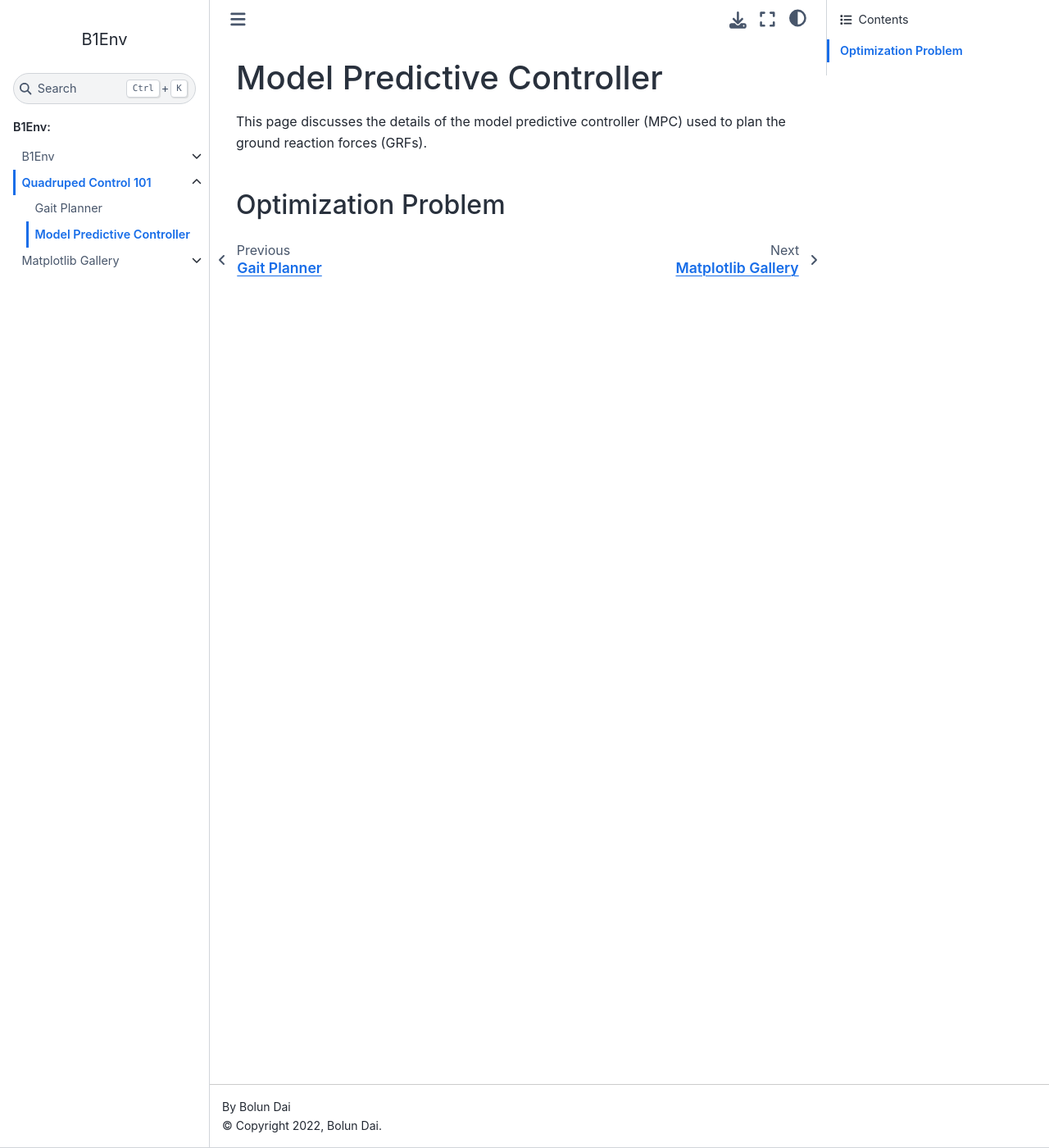
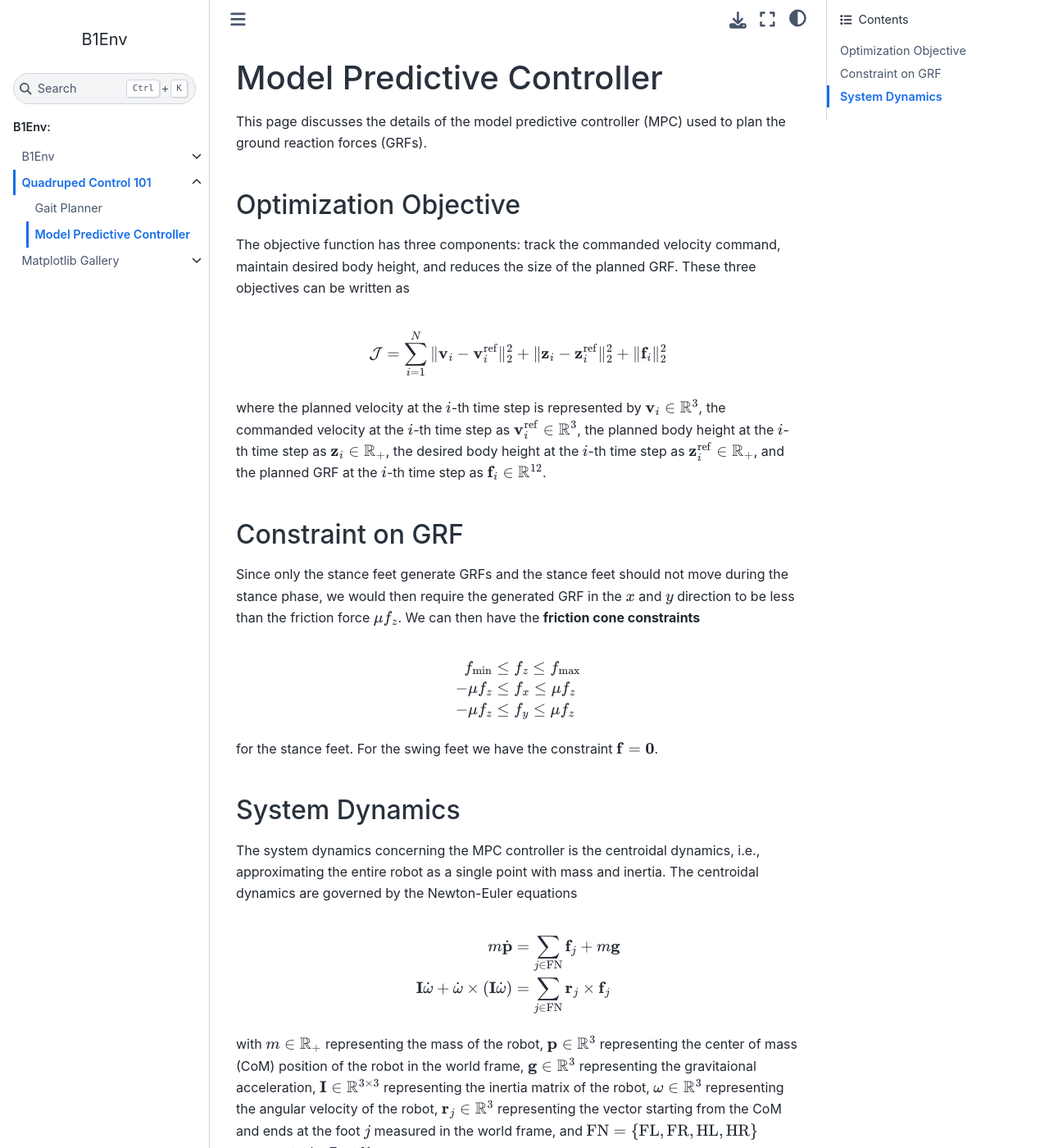
Before and after one commit to RobotCasters/B1Env, a Sphinx documentation site: the page built from docs/source/quadruped/mpc.md, in a window 1280 px wide and 1400 px high. Shown: the whole window at 82% size. Built offline with Sphinx 7.4.7 and the Sphinx Book theme 1.1.4, drawn with Linux system fonts in a browser that asks for light colours.

Commit message:
added docs for mpc controller

```diff
--- a/docs/source/quadruped/mpc.md
+++ b/docs/source/quadruped/mpc.md
@@ -2,4 +2,39 @@
 
 This page discusses the details of the model predictive controller (MPC) used to plan the ground reaction forces (GRFs).
 
-## Optimization Problem
+## Optimization Objective
+
+The objective function has three components: track the commanded velocity command, maintain desired body height, and reduces the size of the planned GRF. These three objectives can be written as
+
+$$
+\mathcal{J} = \sum_{i=1}^{N}{\|\mathbf{v}_i - \mathbf{v}_i^\mathrm{ref}\|_2^2 + \|\mathbf{z}_i - \mathbf{z}_i^\mathrm{ref}\|_2^2 + \|\mathbf{f}_i\|_2^2}
+$$
+
+where the planned velocity at the $i$-th time step is represented by $\mathbf{v}_i\in\mathbb{R}^3$, the commanded velocity at the $i$-th time step as $\mathbf{v}_i^\mathrm{ref}\in\mathbb{R}^3$, the planned body height at the $i$-th time step as $\mathbf{z}_i\in\mathbb{R}_+$, the desired body height at the $i$-th time step as $\mathbf{z}_i^\mathrm{ref}\in\mathbb{R}_+$, and the planned GRF at the $i$-th time step as $\mathbf{f}_i\in\mathbb{R}^{12}$.
+
+## Constraint on GRF
+
+Since only the stance feet generate GRFs and the stance feet should not move during the stance phase, we would then require the generated GRF in the $x$ and $y$ direction to be less than the friction force $\mu f_z$. We can then have the **friction cone constraints**
+
+$$
+\begin{align}
+f_\min &\leq f_z \leq f_\max\\
+-\mu f_z &\leq f_x \leq \mu f_z\\
+-\mu f_z &\leq f_y \leq \mu f_z
+\end{align}
+$$
+
+for the stance feet. For the swing feet we have the constraint $\mathbf{f} = \mathbf{0}$.
+
+## System Dynamics
+
+The system dynamics concerning the MPC controller is the centroidal dynamics, i.e., approximating the entire robot as a single point with mass and inertia. The centroidal dynamics are governed by the Newton-Euler equations
+
+$$
+\begin{align}
+m\dot{\mathbf{p}} &= \sum_{j \in \mathrm{FN}}{\mathbf{f}_j} + m\mathbf{g}\\
+\mathbf{I}\dot{\omega} + \dot{\omega}\times(\mathbf{I}\dot{\omega}) &= \sum_{j \in \mathrm{FN}}{\mathbf{r}_j\times\mathbf{f}_j}
+\end{align}
+$$
+
+with $m\in\mathbb{R}_+$ representing the mass of the robot, $\mathbf{p}\in\mathbb{R}^{3}$ representing the center of mass (CoM) position of the robot in the world frame, $\mathbf{g}\in\mathbb{R}^{3}$ representing the gravitaional acceleration, $\mathbf{I}\in\mathbb{R}^{3\times3}$ representing the inertia matrix of the robot, $\omega\in\mathbb{R}^{3}$ representing the angular velocity of the robot, $\mathbf{r}_j\in\mathbb{R}^{3}$ representing the vector starting from the CoM and ends at the foot $j$ measured in the world frame, and $\mathrm{FN} = \{\mathrm{FL}, \mathrm{FR}, \mathrm{HL}, \mathrm{HR}\}$ represents the **F**oot **N**ames.
```
